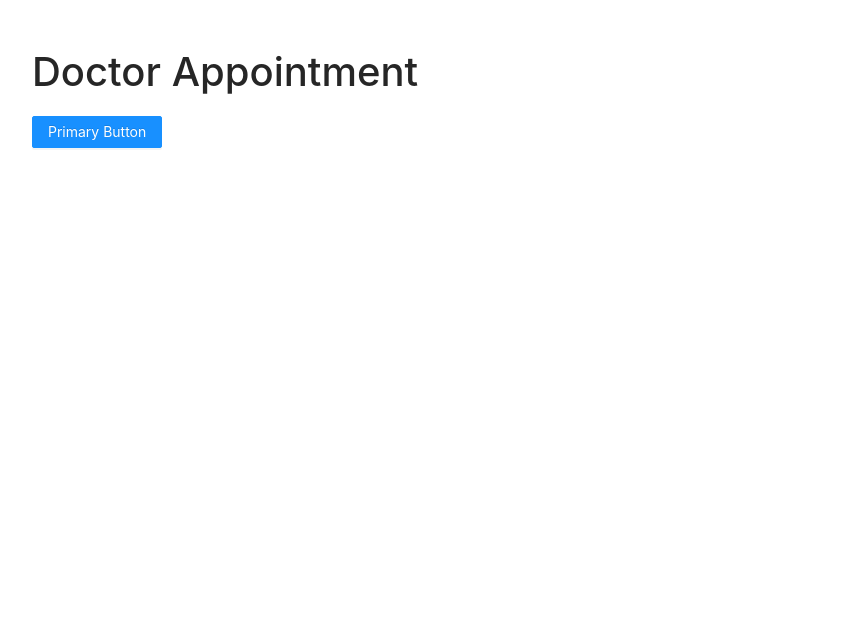
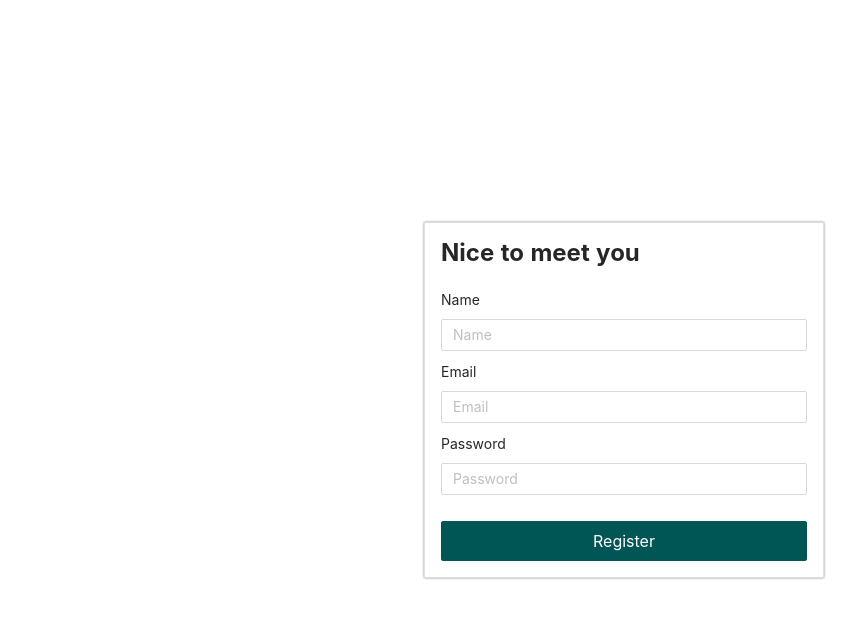
Before and after one commit to astonetuhame/mern-doctor-appointment, a React (Create React App) app in the folder client/: page /register in a window 1280 px wide. Shown: the top 618 px of the page, without its empty margins (16-872 px from the left). Built offline with nearby package versions, Linux system fonts and the light colour scheme.

Commit message:
Register page

```diff
--- a/client/src/App.js
+++ b/client/src/App.js
@@ -1,12 +1,17 @@
-import 'antd/dist/antd.css';
 import {Button} from 'antd'
+import {BrowserRouter, Route, Routes} from 'react-router-dom'
+import { Register } from './pages/Register';
+import {Login} from './pages/Login'
 
 function App() {
   return (
-    <div className="App p-5">
-      <h1>Doctor Appointment</h1>
-      <Button type="primary">Primary Button</Button>
-    </div>
+    <BrowserRouter>
+    <Routes>
+      <Route path='/login' element={<Login />} />
+      <Route path='/register' element={<Register />} />
+
+    </Routes>
+    </BrowserRouter>
   );
 }
 
--- a/client/src/index.css
+++ b/client/src/index.css
@@ -1,13 +1,59 @@
-body {
-  margin: 0;
-  font-family: -apple-system, BlinkMacSystemFont, 'Segoe UI', 'Roboto', 'Oxygen',
-    'Ubuntu', 'Cantarell', 'Fira Sans', 'Droid Sans', 'Helvetica Neue',
-    sans-serif;
-  -webkit-font-smoothing: antialiased;
-  -moz-osx-font-smoothing: grayscale;
+
+/* antd override */
+.input {
+  border-radius: 0 !important;
+  border: 1px solid rgba(120, 120, 120, 0.521) !important;
+  height: 40px !important;
 }
 
-code {
-  font-family: source-code-pro, Menlo, Monaco, Consolas, 'Courier New',
-    monospace;
+.input:focus {
+  outline: none !important;
+  box-shadow: none !important;
+  border: 1px solid gray !important;
 }
+
+label {
+  font-size: 16px;
+  color:black;
+}
+
+.ant-form-item{
+  margin: 10px 0 !important;
+}
+
+.primary-button {
+  background-color: #005555 !important;
+  border-color: #005555 !important;
+  height: 40px !important;
+  width: 100% !important;
+  color: white !important;
+  font-size: 16px !important;
+}
+
+/* authentication pages */
+
+.authentication {
+  height: 100vh;
+  display: flex;
+  align-items: center;
+  justify-content: center;
+}
+.authentication-form {
+  width: 400px;
+}
+
+/* common styling */
+
+.card-title{
+   font-size: 1.5rem;
+   font-weight: bold;
+}
+
+.normal-text {
+  box-shadow: 0 0 2px gray
+}
+
+.card{
+  box-shadow: 0 0 2px grey;
+  border-radius: 0 !important
+}
--- a/client/src/index.js
+++ b/client/src/index.js
@@ -1,4 +1,5 @@
 import React from 'react';
+import 'antd/dist/antd.css';
 import ReactDOM from 'react-dom/client';
 import './index.css';
 import App from './App';
--- a/client/src/pages/Register.js
+++ b/client/src/pages/Register.js
@@ -1,6 +1,23 @@
+import  {Form, Input, Button} from 'antd'
 
 export const Register = () => {
   return (
-    <div>Register</div>
+    <div className="authentication">
+        <div className="authentication-form card p-3">
+            <h1 className="card-title">Nice to meet you</h1>
+            <Form layout="vertical">
+                <Form.Item label="Name" name="name">
+                    <Input placeholder="Name"/>
+                </Form.Item>
+                <Form.Item label="Email" name="email">
+                    <Input placeholder="Email"/>
+                </Form.Item>
+                <Form.Item label="Password" name="password">
+                    <Input placeholder="Password"/>
+                </Form.Item>
+                <Button className="primary-button mt-3">Register</Button>
+            </Form>
+        </div>
+    </div>
   )
 }
```
